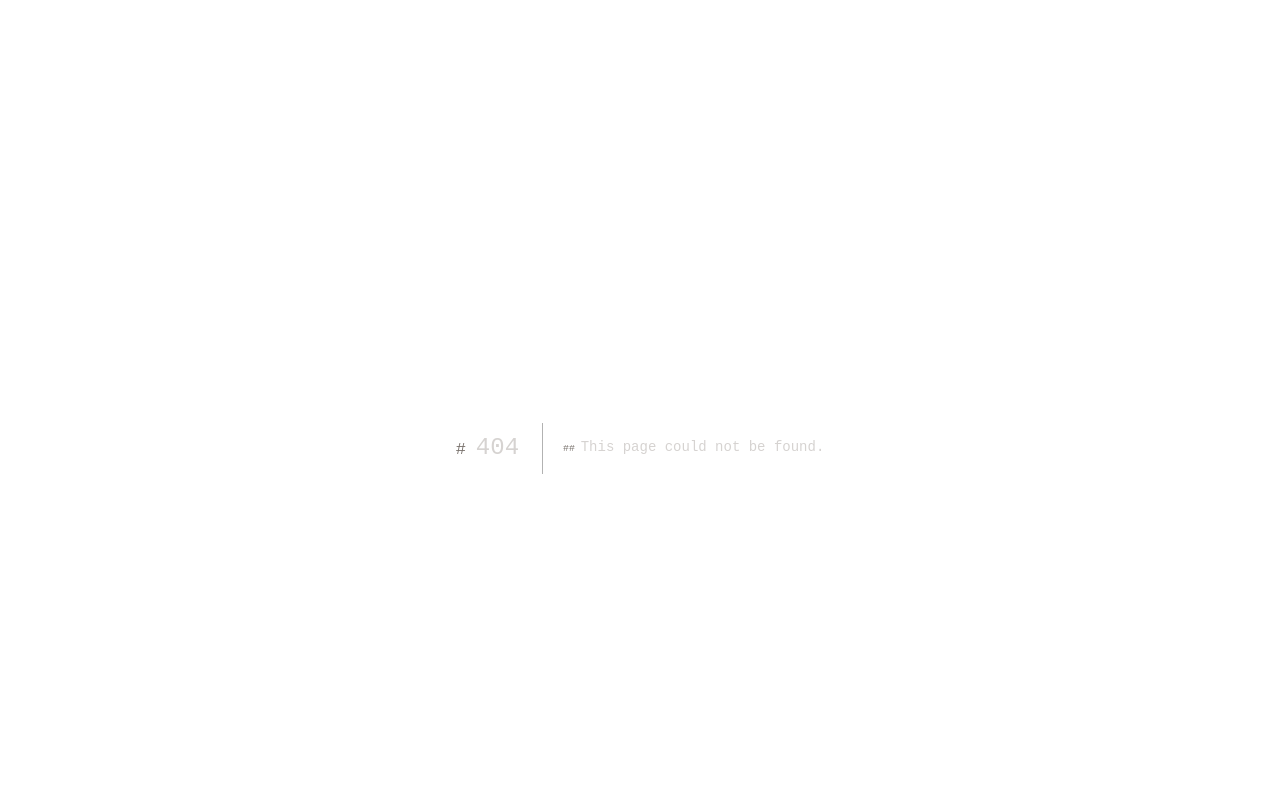
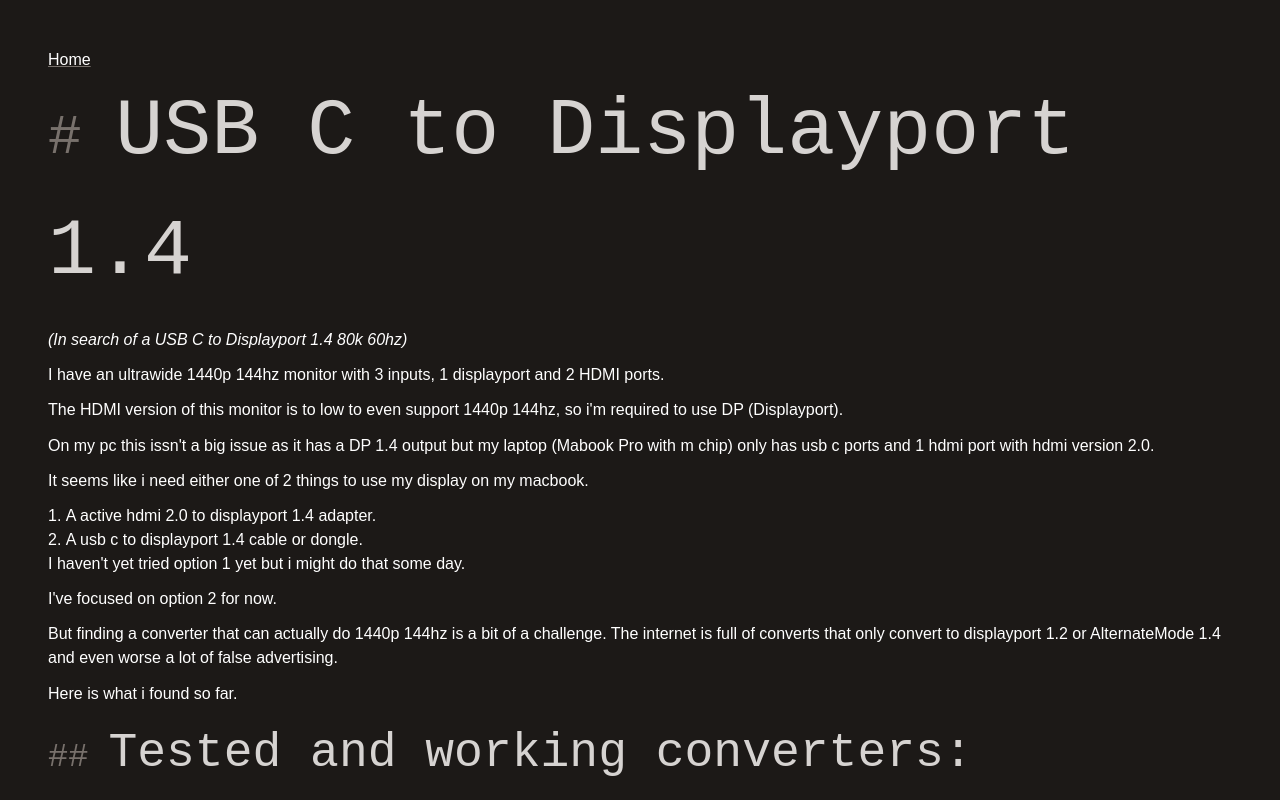
Before and after one commit to mjarkk/mkopenga, a Next.js app: page /blog/usb-c-to-displayport in a window 1280 px wide. Before the commit this address had no page. Shown: the top 800 px of the page. Built offline with nearby package versions, Linux system fonts and the light colour scheme; a web font is replaced by a local one.

Commit message:
Add blog page about my hunt for good usb c to displayport 1.4 cabel

```diff
--- /dev/null
+++ b/src/app/blog/usb-c-to-displayport/page.mdx
@@ -0,0 +1,42 @@
+# USB C to Displayport 1.4
+
+_(In search of a USB C to Displayport 1.4 80k 60hz)_
+
+I have an ultrawide 1440p 144hz monitor with 3 inputs, 1 displayport and 2 HDMI ports.
+
+The HDMI version of this monitor is to low to even support 1440p 144hz, so i'm required to use DP (Displayport).
+
+On my pc this issn't a big issue as it has a DP 1.4 output but my laptop (Mabook Pro with m chip)
+only has usb c ports and 1 hdmi port with hdmi version 2.0.
+
+It seems like i need either one of 2 things to use my display on my macbook.
+
+1. A active hdmi 2.0 to displayport 1.4 adapter.
+2. A usb c to displayport 1.4 cable or dongle.
+
+I haven't yet tried option 1 yet but i might do that some day.
+
+I've focused on option 2 for now.
+
+But finding a converter that can actually do 1440p 144hz is a bit of a challenge.
+The internet is full of converts that only convert to displayport 1.2 or AlternateMode 1.4 and even worse a lot of false advertising.
+
+Here is what i found so far.
+
+## Tested and working converters:
+
+- [Club3D - USB Type C to DisplayPort 1.4 8K60Hz HBR3 Active Adapter](https://www.club-3d.com/en/detail/2487/usb_type_c_to_displayport_1.4_8k60hz_hbr3_active_adapter/) I also have cabels from this brand and all have worked flawlessly.
+- [MAXONAR - USB C to DisplayPort Cable 8K60Hz](https://maxonar.com/collections/usb-c-usb4/products/usb-c-to-pd-1-4?variant=39600025010264) (mine is 4Ft)
+- [StarTech - USB-C naar DisplayPort 1.4 kabel - 8K 60Hz](https://www.startech.com/nl-nl/beeldscherm-videoadapters/cdp2dp141mb) Broke after a few months but it did worked
+
+## Seem interesting but have not tested:
+
+- [Club3D - USB Type C Cable to DP 1.4 8K60Hz](https://www.club-3d.com/en/detail/2470/usb_type_c_cable_to_dp_1.4_8k60hz_m-m_1.8m-5.9ft/) Branch seems to be good.
+- [Linq - LQ48024 8K/60Hz USB-C to DisplayPort Pro](https://tweakers.net/pricewatch/1904006/linq-lq48024-8k-60hz-usb-c-to-displayport-pro-cable-2m-zwart.html) Note that this one is 2m long and i'm not sure if it will work.
+- [StarTech - USB-C naar DisplayPort adapter met USB Power Delivery 60W - 4K 60Hz](https://www.startech.com/nl-nl/beeldscherm-videoadapters/cdp2dpucp) The powerdelivery element seems interesting for my laptop usecase but as my other StarTech cabel failed i'm a bit sceptical
+- [MAXONAR - USB C to DisplayPort 1.4 Adapter](https://maxonar.com/collections/usb-c-usb4/products/usb-c-to-displayport-1-4-8k-adapter) My current cabel from MAXONAR is working fine.
+
+## Notes / Important
+
+- The longer the cabel the more change you it won't work or is a scam
+- You need 8k 60hz NOT 8k 30hz those seems to use AlternateMode.
--- a/src/app/page.tsx
+++ b/src/app/page.tsx
@@ -1,4 +1,4 @@
-import Link from "next/link"
+import Link from "next/link";
 
 export default function Home() {
   return (
@@ -13,18 +13,35 @@ export default function Home() {
       </div>
       <div className="mb-6">
         <h2>Contact</h2>
-        <p>Email me at <a className='' href="mailto:mkopenga@gmail.com">mkopenga@gmail.com</a></p>
-        <p>Visit me somewhere in <a className='' href="https://www.google.nl/maps/place/Groningen">Groningen</a></p>
+        <p>
+          Email me at{" "}
+          <a className="" href="mailto:mkopenga@gmail.com">
+            mkopenga@gmail.com
+          </a>
+        </p>
+        <p>
+          Visit me somewhere in{" "}
+          <a className="" href="https://www.google.nl/maps/place/Groningen">
+            Groningen
+          </a>
+        </p>
       </div>
       <div className="mb-6">
         <h2>Blog</h2>
         <p>
-          <Link href="/blog/biking-all-of-groningen">/blog/biking-all-of-groningen</Link>
+          <Link href="/blog/biking-all-of-groningen">
+            /blog/Biking all of groningen
+          </Link>
         </p>
         <p>
-          <Link href="/blog/favorite-media">/blog/favorite-media</Link>
+          <Link href="/blog/favorite-media">/blog/Favorite media</Link>
+        </p>
+        <p>
+          <Link href="/blog/usb-c-to-displayport">
+            /blog/Hunt for USB C to Displayport
+          </Link>
         </p>
       </div>
     </div>
-  )
+  );
 }
```
